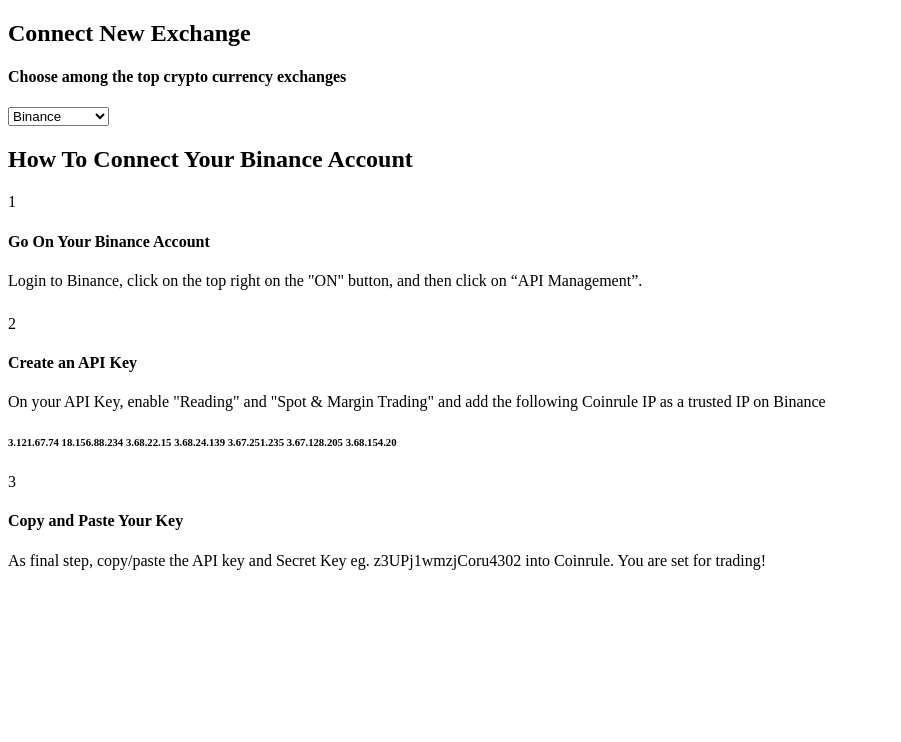
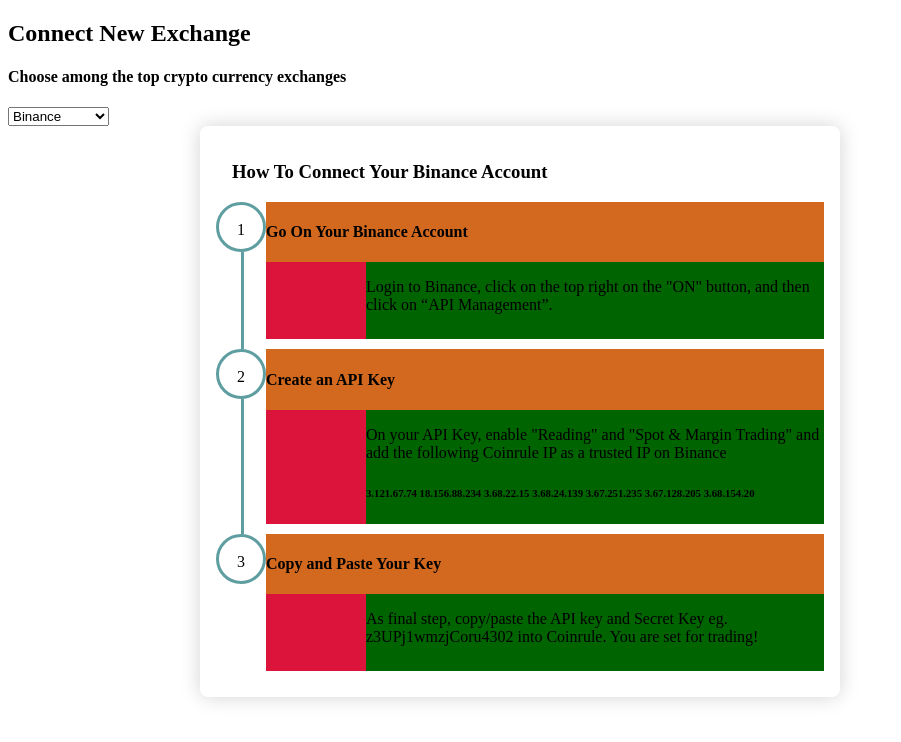
Before and after one commit to githubmor/test, a React (Create React App) app: page / in a window 1280 px wide. Shown: the top 742 px of the page, without its empty margins (0-901 px from the left). Built offline with nearby package versions, Linux system fonts and the light colour scheme.

Commit message:
info step

```diff
--- a/src/component/Popup/InfoStep.js
+++ b/src/component/Popup/InfoStep.js
@@ -1,7 +1,10 @@
-import React from 'react'
+import React,{useState} from 'react'
+import './InfoStep.css';
 
 
-export default function InfoStep({ info }) {
+export default function InfoStep({ info,lastStep }) {
+
+    const isLastStep = lastStep ? "block" :"none" ;
 
     return (
         <>
@@ -10,9 +13,9 @@
                     <div className='circle'>
                         {info.step}
                     </div>
-                    <div className='stepline' />
+                    <div className='stepline' style={{display:isLastStep}} />
                 </div>
-                <div className='description'>
+                <div className='rightStep'>
                     <h4>{info.title}</h4>
                     <div className='content'>
                         <div className='img' />
--- a/src/component/Popup/Popup.css
+++ b/src/component/Popup/Popup.css
@@ -1,3 +1,11 @@
 .container{
-    background-color: blue;
+    width: 50%;
+    position: absolute;
+    left: 200px;
+    border-radius: 8px;
+    box-shadow: 0 0 20px lightgray;
+    padding: 16px;
 }
+.container>h3{
+    margin-left: 16px;
+}
--- a/src/component/Popup/Popup.js
+++ b/src/component/Popup/Popup.js
@@ -1,5 +1,6 @@
-import React, { useState } from 'react'
-import InfoStep from './InfoStep'
+import React, { useState } from 'react';
+import './Popup.css';
+import InfoStep from './InfoStep';
 
 
 export default function Popup({ exchange }) {
@@ -9,13 +10,14 @@
     return (
         <>
             <div className='container'>
-                <h2>How To Connect Your {exchange.exchangeName} Account</h2>
-                <div className='contect' >
+                <h3>How To Connect Your {exchange.exchangeName} Account</h3>
+                <div  >
                     {
                         exchange.info.map(
-                            info => (
-                                <InfoStep info={info}/>
+                            (dt, i,arr) => (
+                                    <InfoStep info={dt} lastStep={i<arr.length-1} />
                             )
+
                         )
                     }
                 </div>
--- a/src/component/Popup/infoStep.css
+++ b/src/component/Popup/infoStep.css
@@ -0,0 +1,55 @@
+*{
+    box-sizing: border-box;
+}
+.info{
+    display: flex;
+    flex-direction: row;
+    background-color: blueviolet;
+    margin: 10px 0;
+}
+
+.leftstep{
+    background-color: white;
+}
+
+
+
+.circle{
+    width: 50px;
+    height: 50px;
+    border-radius: 50%;
+    border: 3px solid cadetblue;
+    text-align: center;
+    line-height: 50px;
+}
+
+.stepline{
+    height: 100%;
+    margin-left: 25px;
+    border-left: 3px solid cadetblue;
+}
+
+.rightStep{
+    background-color: chocolate;
+}
+.rightStep >h4> p {
+    margin-top: 0;
+    margin-bottom: 10px;
+    background-color: aqua;
+}
+.content{
+    display: flex;
+    flex-direction: row;
+    background-color: chartreuse;
+}
+.img{
+    width: 100px;
+    flex-shrink: 0;
+    background-color: crimson;
+}
+.descinfo{
+    background-color: darkgreen;
+}
+.descinfo>h6{
+    background-color: darkgreen;
+}
--- a/src/index.js
+++ b/src/index.js
@@ -26,6 +26,7 @@
             <Popup exchange={
                 data.find((iu)=>{return iu.exchangeName===exchange})
             } />
+
         </>
     )
 
```
